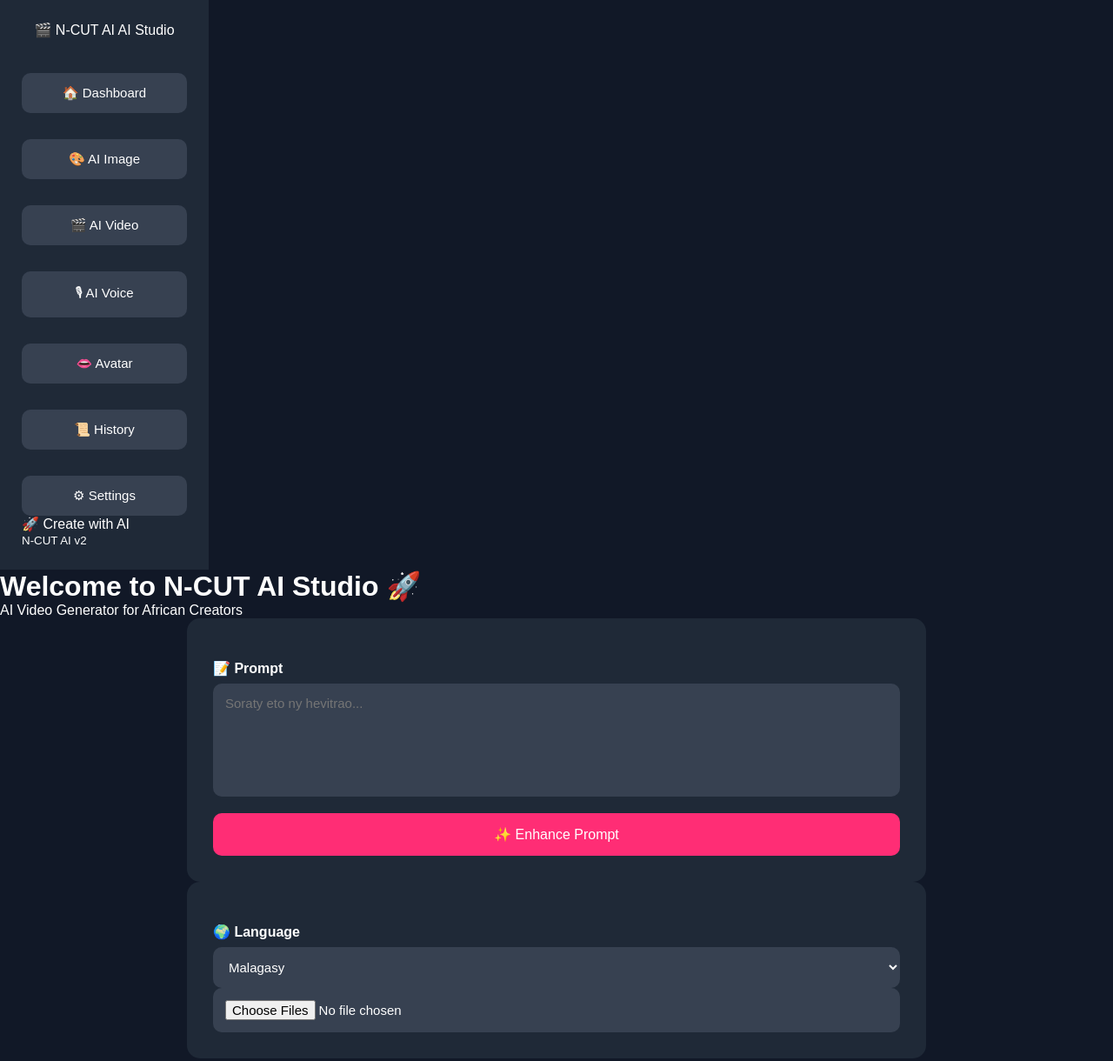
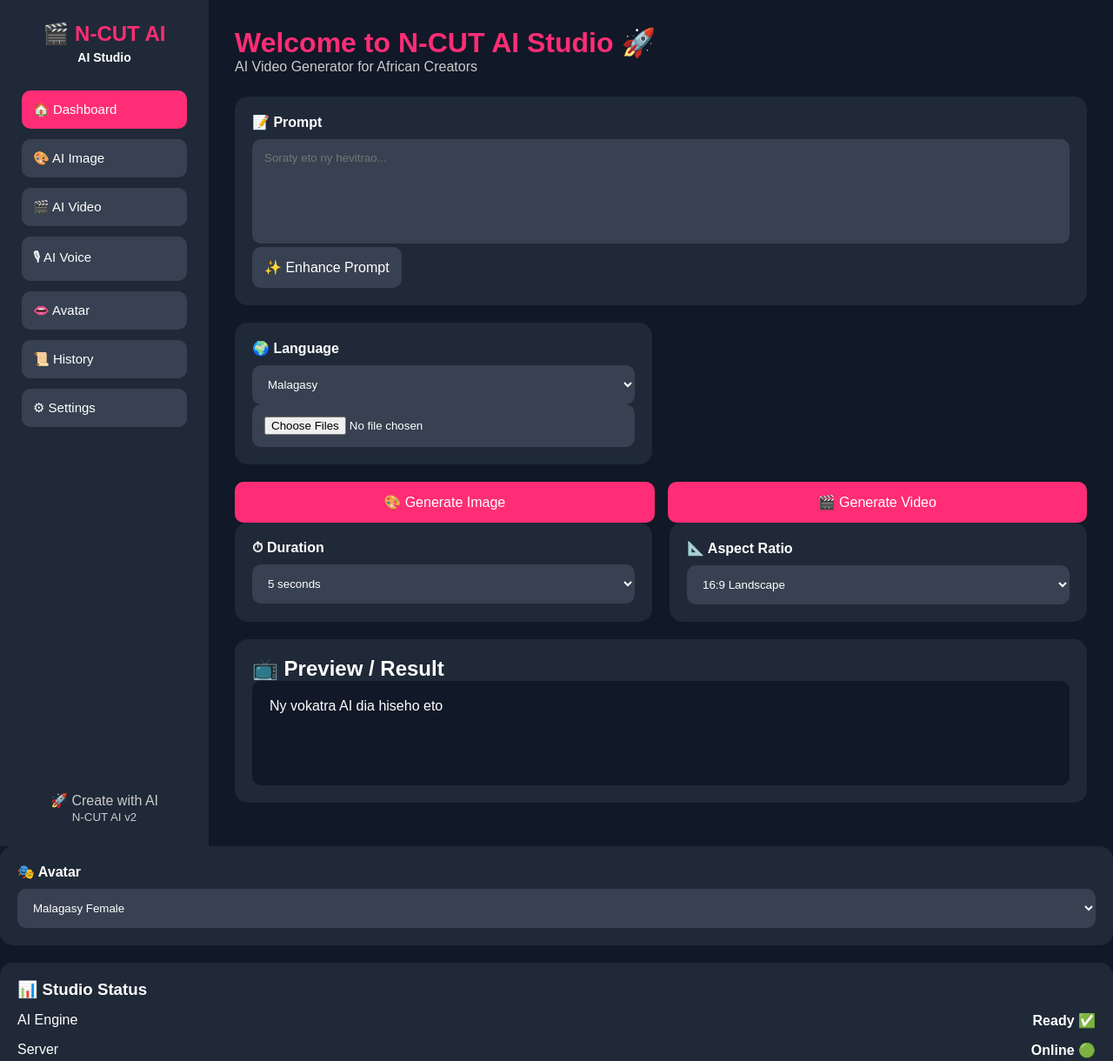
Before and after one commit to raismrakotoniaina-hash/N-Cut-AI-v2, a website: page public/index.html in a window 1280 px wide. Shown: the top 1220 px of the page at 87% size. Drawn offline with Linux system fonts and the light colour scheme.

Commit message:
Update style.css

```diff
--- a/public/style.css
+++ b/public/style.css
@@ -5,170 +5,323 @@
     font-family:Arial, Helvetica, sans-serif;
 }
 
+
 body{
     background:#111827;
     color:white;
 }
 
-.container{
+
+.app-container{
     display:flex;
     min-height:100vh;
 }
 
-/* Sidebar */
+
+/* SIDEBAR */
 
 .sidebar{
+
     width:240px;
     background:#1f2937;
     padding:25px;
+    display:flex;
+    flex-direction:column;
+
 }
 
-.sidebar h2{
+
+.logo{
+
+    text-align:center;
     color:#ff2d75;
+    font-size:24px;
+    font-weight:bold;
     margin-bottom:30px;
-    text-align:center;
+
 }
 
+
+.logo span{
+
+    display:block;
+    color:white;
+    font-size:14px;
+    margin-top:5px;
+
+}
+
+
 .menu{
+
     display:flex;
     flex-direction:column;
-    gap:15px;
+    gap:12px;
+
 }
 
-.menu button{
+
+.menu-item{
+
     background:#374151;
     color:white;
     border:none;
-    padding:14px;
+    padding:13px;
     border-radius:10px;
     cursor:pointer;
+    text-align:left;
     font-size:15px;
-    transition:.3s;
+
 }
 
-.menu button:hover{
+
+.menu-item:hover,
+.menu-item.active{
+
     background:#ff2d75;
+
 }
 
-/* Main */
 
-.main{
-    flex:1;
-    padding:35px;
+.sidebar-footer{
+
+    margin-top:auto;
+    text-align:center;
+    color:#ccc;
+
 }
 
-.logo{
-    text-align:center;
-    margin-bottom:25px;
+
+/* MAIN */
+
+
+.main-content{
+
+    flex:1;
+    padding:30px;
+
 }
 
-.logo h1{
-    color:#ff2d75;
-    margin-bottom:8px;
+
+.top-header{
+
+    margin-bottom:25px;
+
 }
 
-.card{
-    max-width:850px;
-    margin:auto;
-    background:#1f2937;
-    padding:30px;
-    border-radius:15px;
+
+.top-header h1{
+
+    color:#ff2d75;
+
 }
 
+
+.top-header p{
+
+    color:#ccc;
+
+}
+
+
+
+/* CARDS */
+
+
+.card{
+
+    background:#1f2937;
+    padding:20px;
+    border-radius:15px;
+    margin-bottom:20px;
+
+}
+
+
+
 label{
+
     display:block;
-    margin-top:18px;
-    margin-bottom:8px;
+    margin-bottom:10px;
     font-weight:bold;
+
 }
+
+
 
 textarea,
 select,
 input[type=file]{
 
+
     width:100%;
     padding:14px;
+
+    background:#374151;
+    color:white;
 
     border:none;
     border-radius:10px;
 
-    background:#374151;
-    color:white;
+}
 
-    font-size:15px;
+
+
+textarea{
+
+    height:120px;
+    resize:none;
 
 }
 
-textarea{
-    height:130px;
-    resize:none;
+
+
+/* GRID */
+
+
+.settings-grid{
+
+    display:grid;
+    grid-template-columns:repeat(2,1fr);
+    gap:20px;
+
 }
 
-button{
+
+
+/* BUTTONS */
+
+
+.primary-btn,
+.secondary-btn{
+
+    padding:14px;
+    border:none;
+    border-radius:10px;
+    cursor:pointer;
+    color:white;
+    font-size:16px;
+
+}
+
+
+.primary-btn{
+
+    background:#ff2d75;
+
+}
+
+
+.secondary-btn{
+
+    background:#374151;
+
+}
+
+
+.primary-btn:hover,
+.secondary-btn:hover{
+
+    opacity:.8;
+
+}
+
+
+
+.generate-area{
+
+    display:flex;
+    gap:15px;
+
+}
+
+
+.generate-area button{
+
+    flex:1;
+
+}
+
+
+
+/* RESULT */
+
+
+.result-box{
+
+    background:#111827;
+    min-height:120px;
+    padding:20px;
+    border-radius:10px;
+
+}
+
+
+.loading{
+
+    margin:15px 0;
+
+}
+
+
+.hidden{
+
+    display:none;
+
+}
+
+
+
+.status-item{
+
+    display:flex;
+    justify-content:space-between;
+    margin-top:15px;
+
+}
+
+
+
+
+/* MOBILE */
+
+
+@media(max-width:768px){
+
+
+.app-container{
+
+    display:block;
+
+}
+
+
+.sidebar{
 
     width:100%;
-    margin-top:15px;
+
+}
+
+
+.settings-grid{
+
+    grid-template-columns:1fr;
+
+}
+
+
+.generate-area{
+
+    flex-direction:column;
+
+}
+
+
+.main-content{
 
     padding:15px;
 
-    border:none;
-
-    border-radius:10px;
-
-    background:#ff2d75;
-
-    color:white;
-
-    font-size:16px;
-
-    cursor:pointer;
-
-    transition:.3s;
-
 }
 
-button:hover{
 
-    background:#ff4f91;
-
-}
-
-#result{
-
-    margin-top:25px;
-
-    padding:20px;
-
-    background:#111827;
-
-    border-radius:10px;
-
-    min-height:90px;
-
-    white-space:pre-wrap;
-
-    line-height:1.6;
-
-}
-
-/* Mobile */
-
-@media(max-width:768px){
-
-.container{
-    display:block;
-}
-
-.sidebar{
-    width:100%;
-}
-
-.main{
-    padding:20px;
-}
-
-.card{
-    padding:20px;
-}
-
-        }
+    }
```
